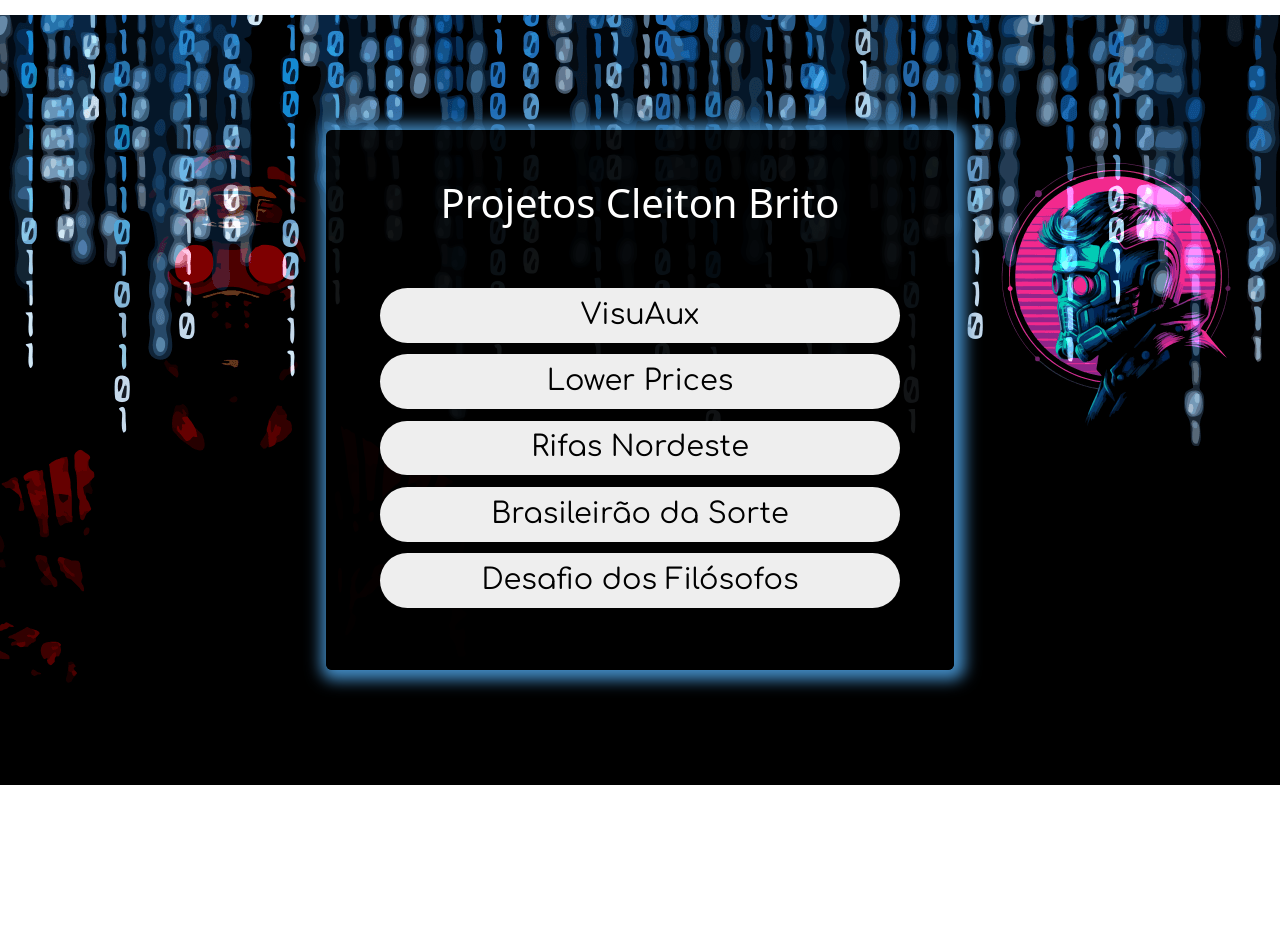
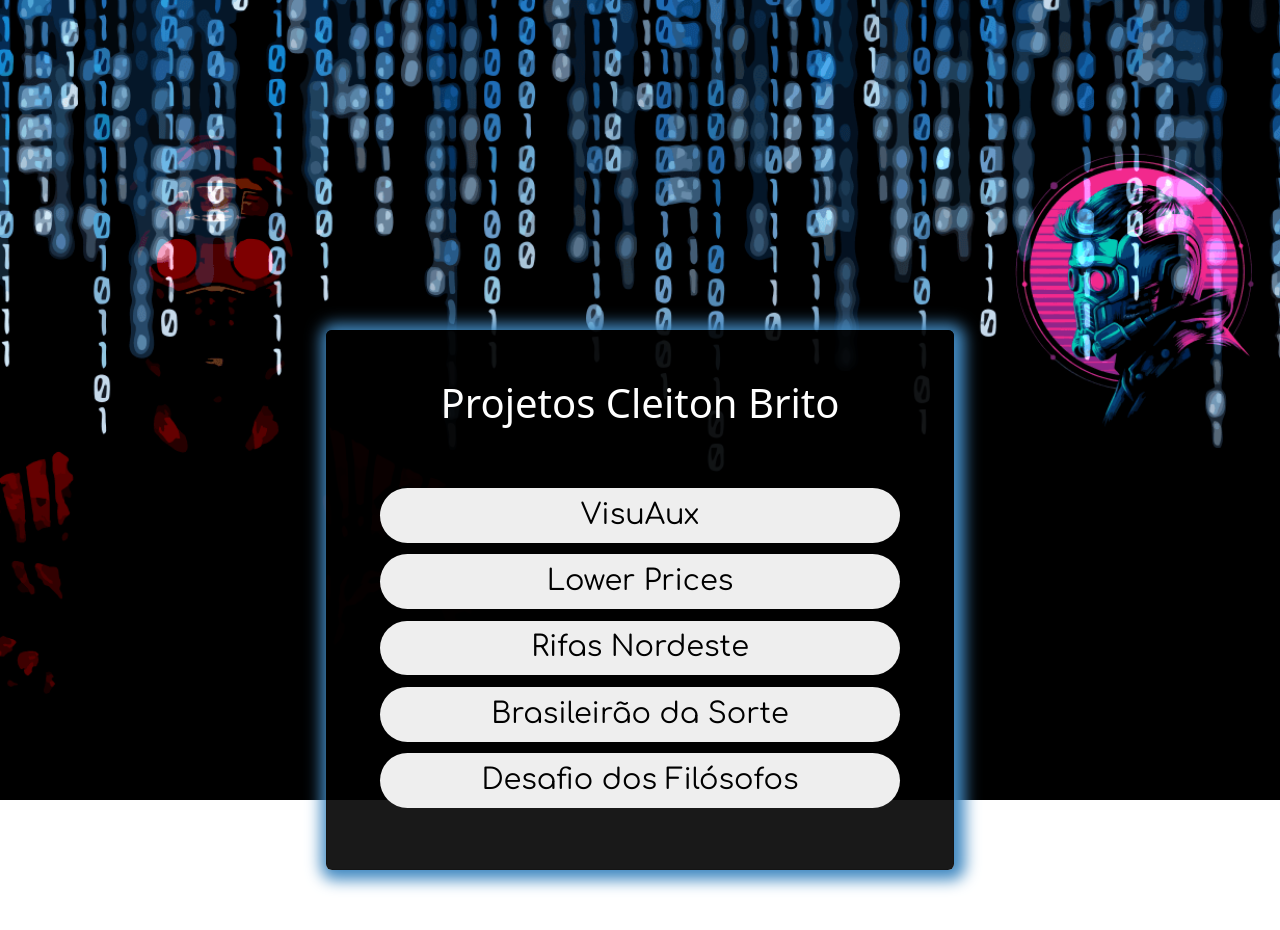
Before and after one commit to CleitonBrito/Landing-Page, a plain HTML site: page index.html in a window 1280 px wide. Before the commit the page ends 800 px from the top, so only its background shows below. Drawn offline with nearby package versions, Linux system fonts and the light colour scheme.

Commit message:
update index css

```diff
--- a/css/index.css
+++ b/css/index.css
@@ -10,6 +10,7 @@ body {
     background-image: url('../images/bg.png');
     background-repeat: no-repeat;
     background-position: center;
+    background-size: cover;
 }
 
 .painel {
@@ -44,3 +45,9 @@ li:hover {
     background-color: #3179b1;
     box-shadow: inset -1px -10px 10px 3px #0b2a42;
 }
+
+@media (orientation: landscape) {
+    .container-fluid {
+        height: 150vh;
+    }
+}
```
